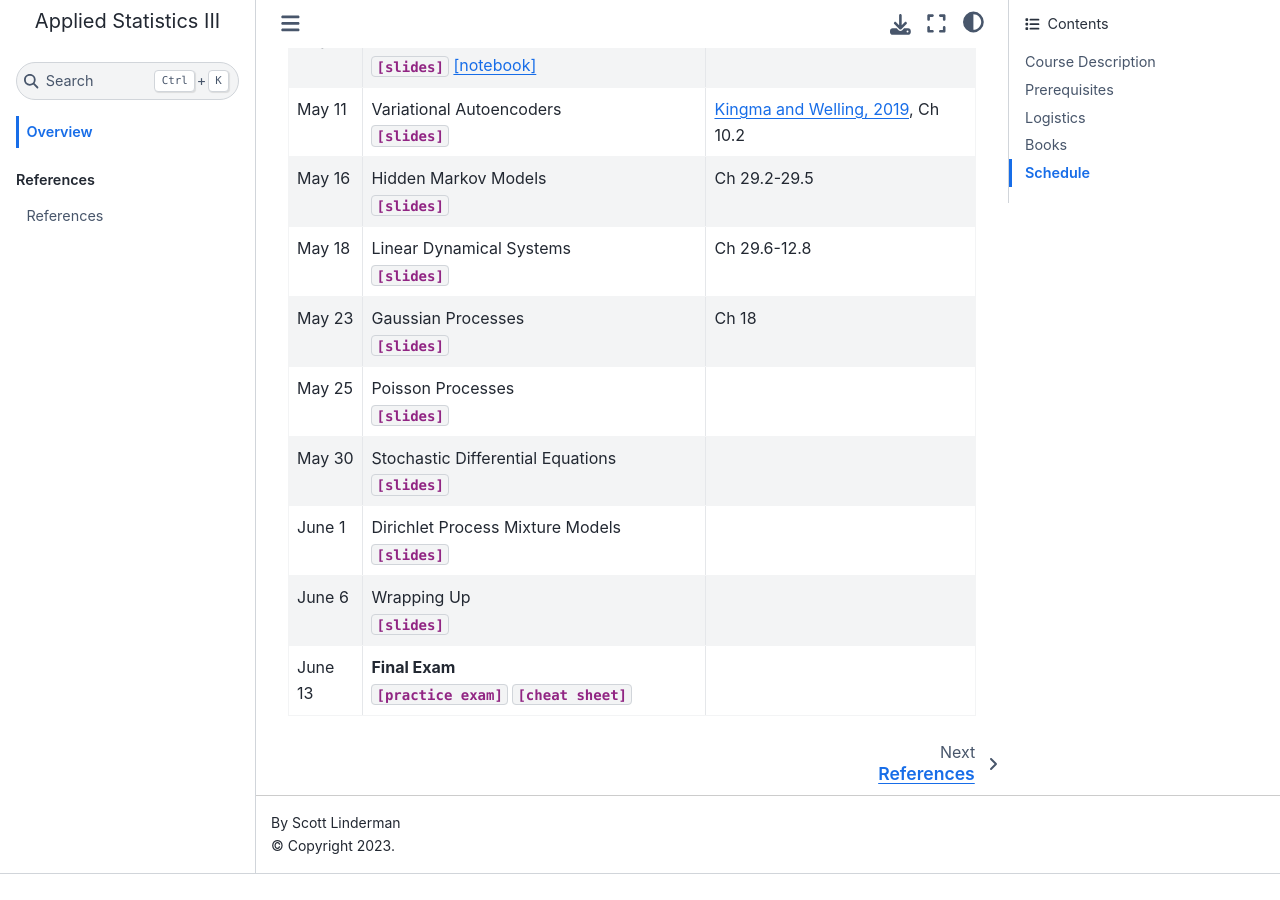
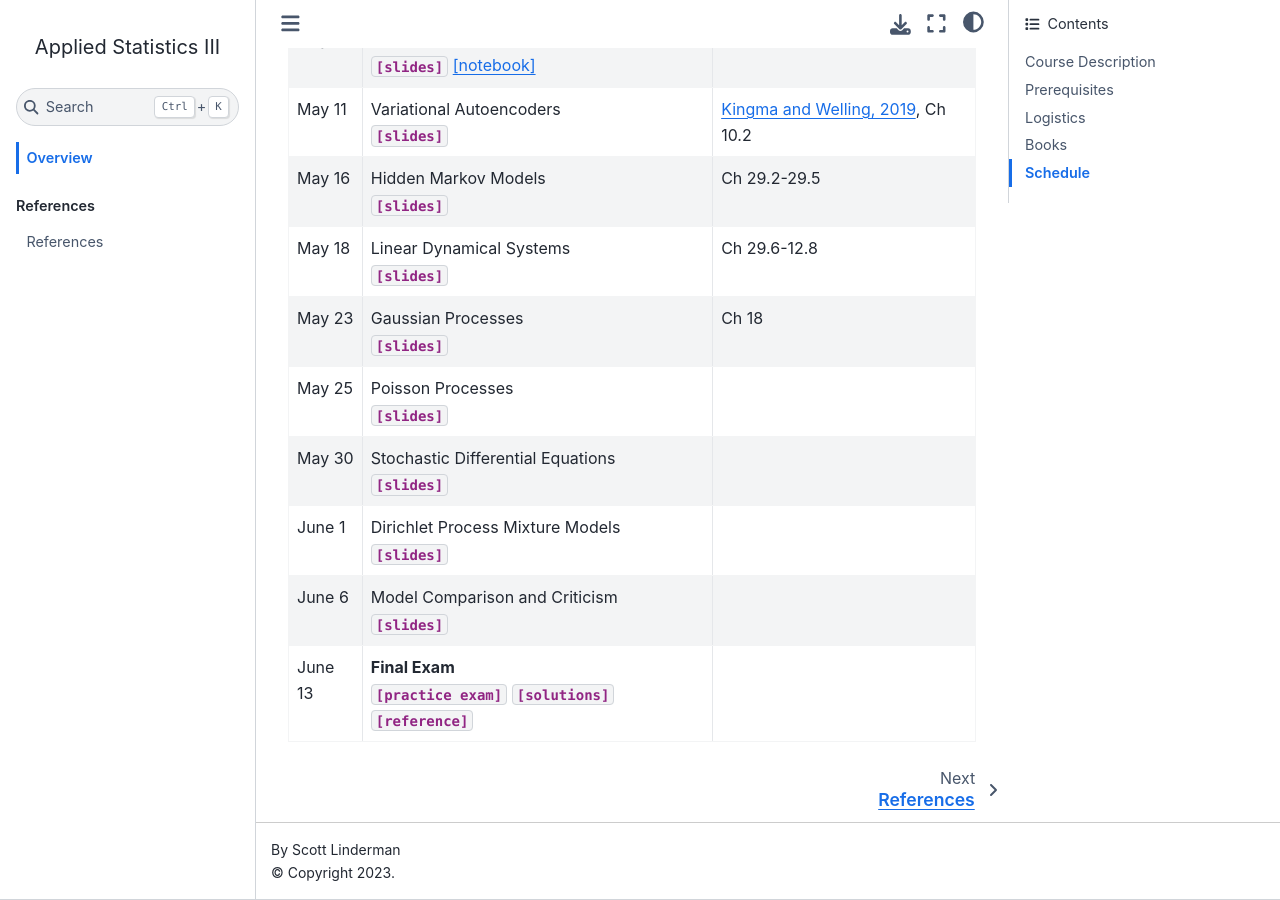
Before and after one commit to slinderman/stats305c, a Jupyter Book: the page built from index.md, in a window 1280 px wide and 900 px high, scrolled down 2108 px. Built offline with Jupyter Book 1.0.4 settings and Sphinx 7.4.7 and the Sphinx Book theme 1.1.4, drawn with Linux system fonts in a browser that asks for light colours; pages that are not in the unit, such as notebooks, are missing from menus; before the commit the page ends 2982 px from its top, so only the background shows below that.

Commit message:
adding exam solutions

```diff
--- a/index.md
+++ b/index.md
@@ -51,5 +51,5 @@
 | May 25 | Poisson Processes <br> {Download}`[slides]<slides/lecture16-poisson_processes.pdf>` | |
 | May 30 | Stochastic Differential Equations <br> {Download}`[slides]<slides/lecture17-sdes.pdf>` | |
 | June 1 | Dirichlet Process Mixture Models <br> {Download}`[slides]<slides/lecture18-dpmm.pdf>`| |
-| June 6 | Wrapping Up <br> {Download}`[slides]<slides/lecture19-wrap_up.pdf>`| |
-| June 13 | **Final Exam** <br> {Download}`[practice exam]<exam/practice_exam.pdf>` {Download}`[cheat sheet]<exam/distributions.pdf>` | |
+| June 6 | Model Comparison and Criticism <br> {Download}`[slides]<slides/lecture19-wrap_up.pdf>`| |
+| June 13 | **Final Exam** <br> {Download}`[practice exam]<exam/practice_exam.pdf>` {Download}`[solutions]<exam/practice_solns.pdf>` {Download}`[reference]<exam/distributions.pdf>` | |
```
Also changed, not shown: 1 other file.
